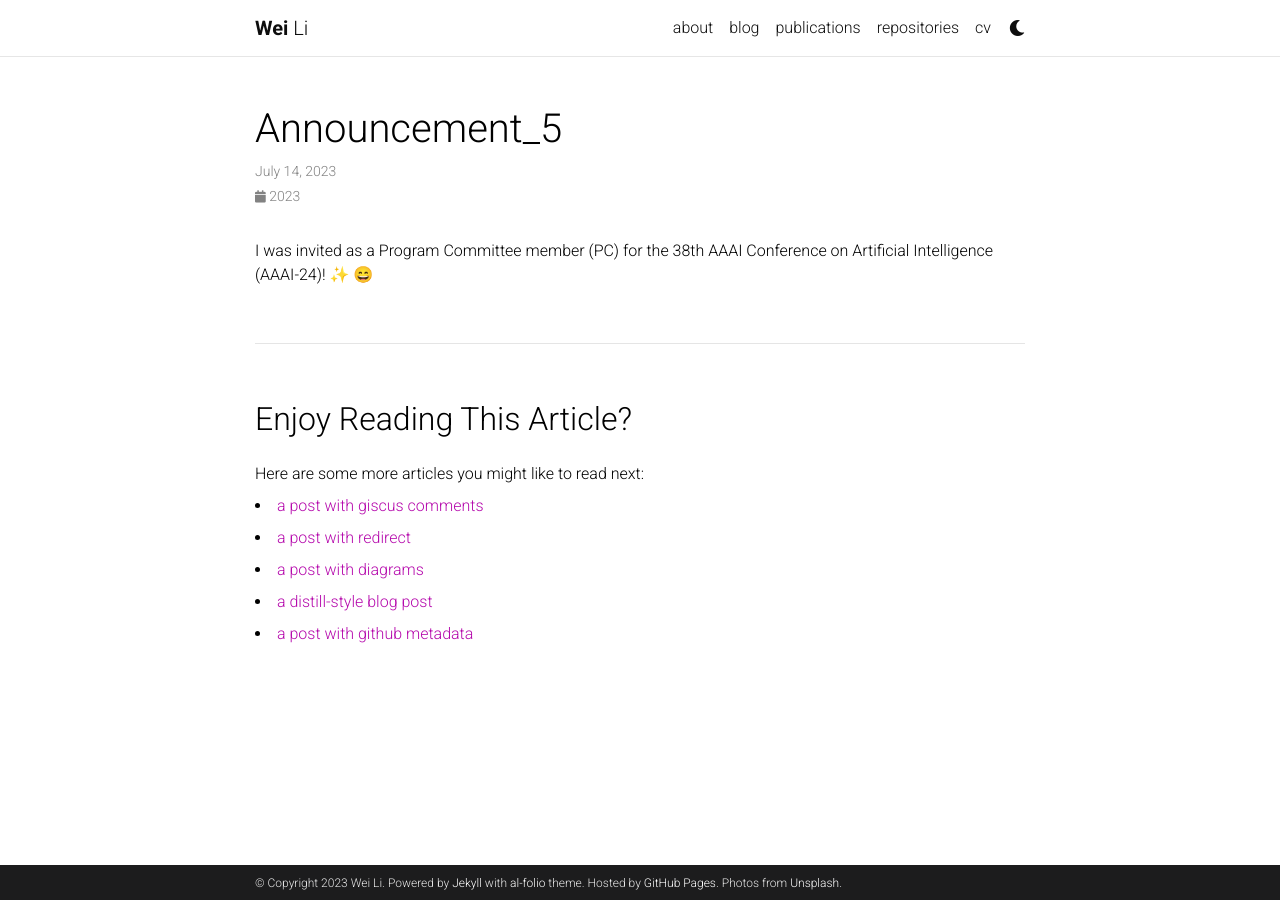
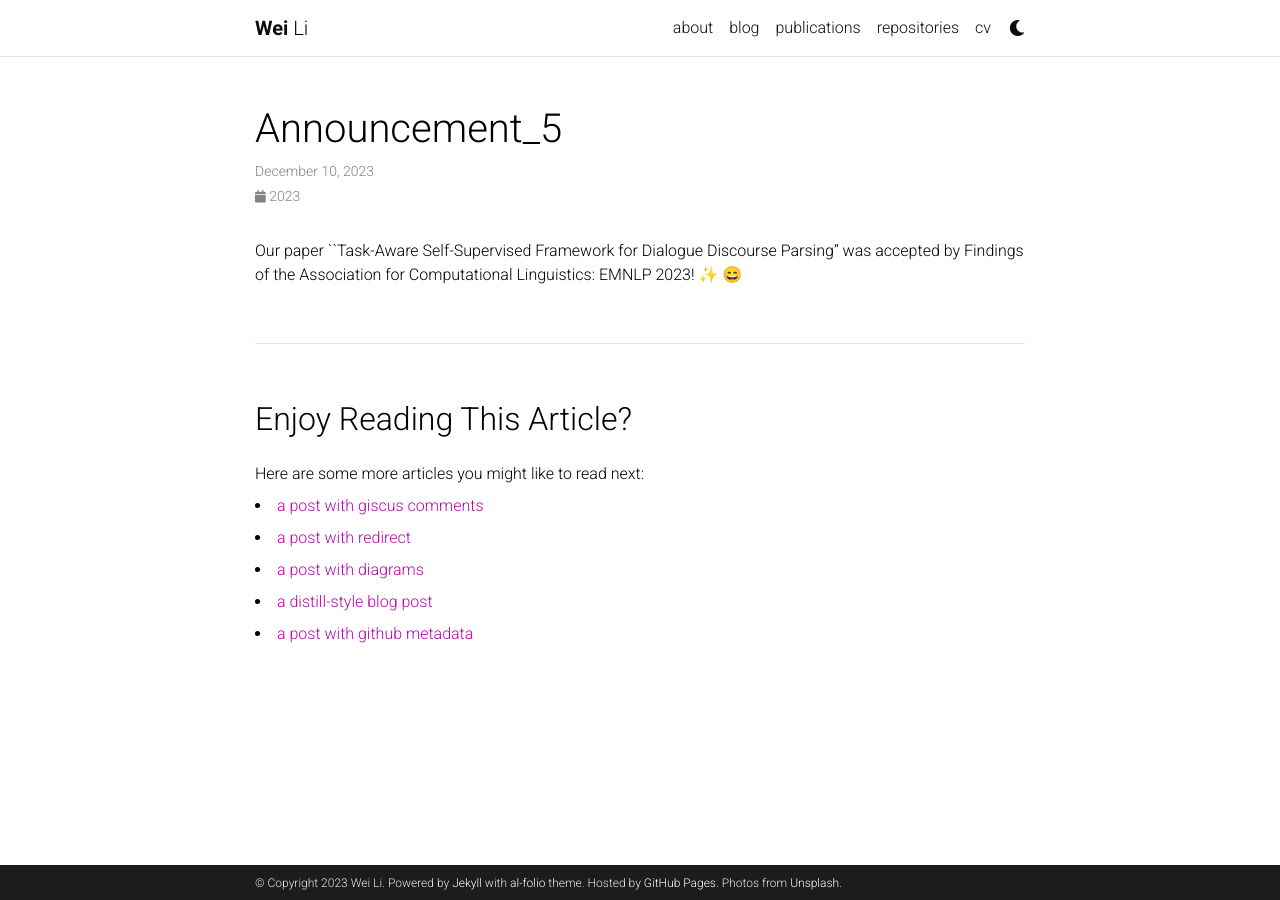
Before and after one commit to Maxwe11y/Maxwe11y.github.io, a Jekyll site: the page built from _news/announcement_5.md, in a window 1280 px wide. Built offline with Jekyll 4.4.1, drawn with Linux system fonts in a browser that asks for light colours; emoji names are drawn with the system emoji font; comment, search, counter and statistics services are not loaded; a style sheet for code colours, icons or effects is not loaded.

Commit message:
Update announcement_5.md

```diff
--- a/_news/announcement_5.md
+++ b/_news/announcement_5.md
@@ -1,7 +1,7 @@
 ---
 layout: post
-date: 2023-07-14 00:00:00-0400
+date: 2023-12-10 00:00:00-0400
 inline: true
 ---
 
-I was invited as a Program Committee member (PC) for the 38th AAAI Conference on Artificial Intelligence (AAAI-24)! :sparkles: :smile:
+Our paper ``Task-Aware Self-Supervised Framework for Dialogue Discourse Parsing" was accepted by Findings of the Association for Computational Linguistics: EMNLP 2023! :sparkles: :smile:
```
